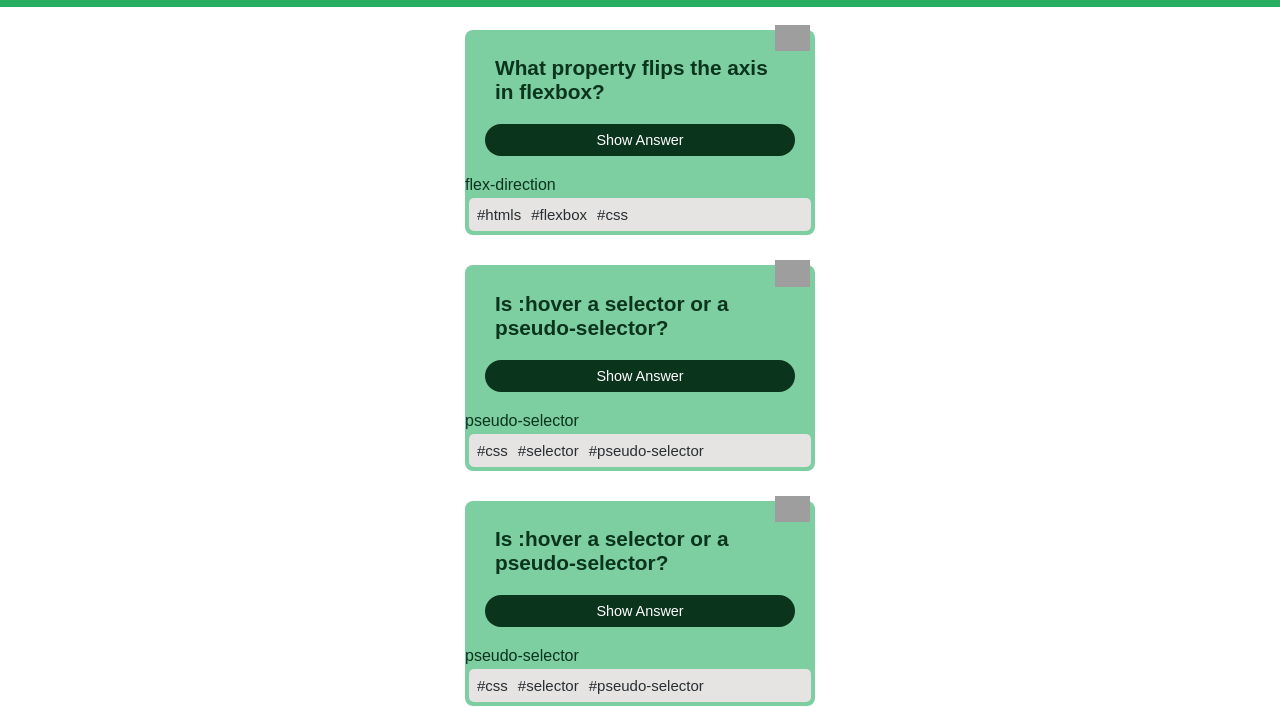
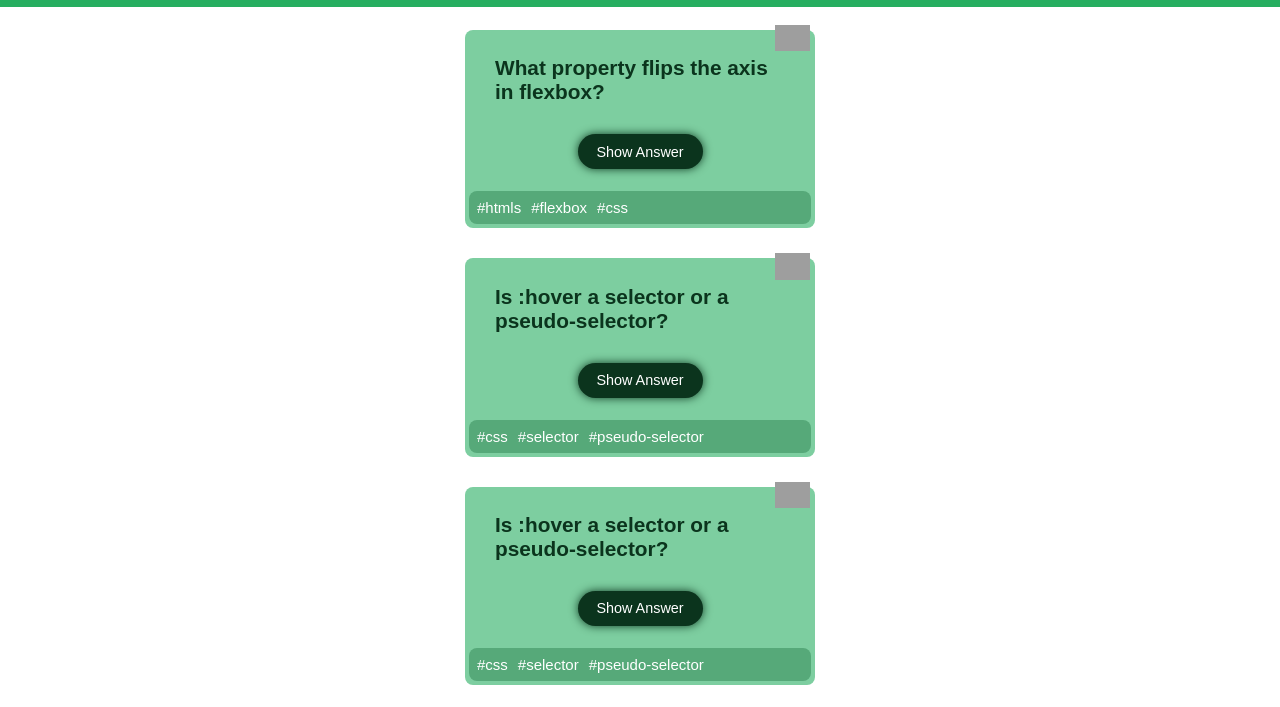
Before and after one commit to MathiSans/quiz_app, a plain HTML site: page index.html in a window 1280 px wide. Shown: the part 50-757 px from the top of the page. Drawn offline with Linux system fonts and the light colour scheme; grey boxes are pictures that could not be loaded.

Commit message:
added style top card, button, answer, ul

```diff
--- a/style.css
+++ b/style.css
@@ -52,30 +52,35 @@ main {
   top: -5px;
 }
 
-.reveal {
-  display: flex;
-  justify-content: space-around;
-  font: inherit;
+button {
+  justify-content: center;
+  align-self: center;
   font-size: 0.9rem;
   color: #fff;
   background: #0b341d;
   border: none;
   border-radius: 1.2rem;
+  box-shadow: 0px 0px 10px -0.2px #0b341d;
   cursor: pointer;
-  margin: 20px;
+  margin-top: 30px;
   padding: 8px;
+  width: 125px;
+  height: 35px;
 }
 
 .answer {
+  visibility: hidden;
+  align-self: center;
+  margin: 0px;
 }
 
 ul {
   display: flex;
   flex-direction: row;
   list-style-type: none;
-  background-color: #e5e4e2;
-  color: #292e32;
-  border-radius: 5px;
+  background-color: #56a979;
+  color: #fff;
+  border-radius: 8px;
   padding: 8px;
   max-width: 100%;
 }
```
